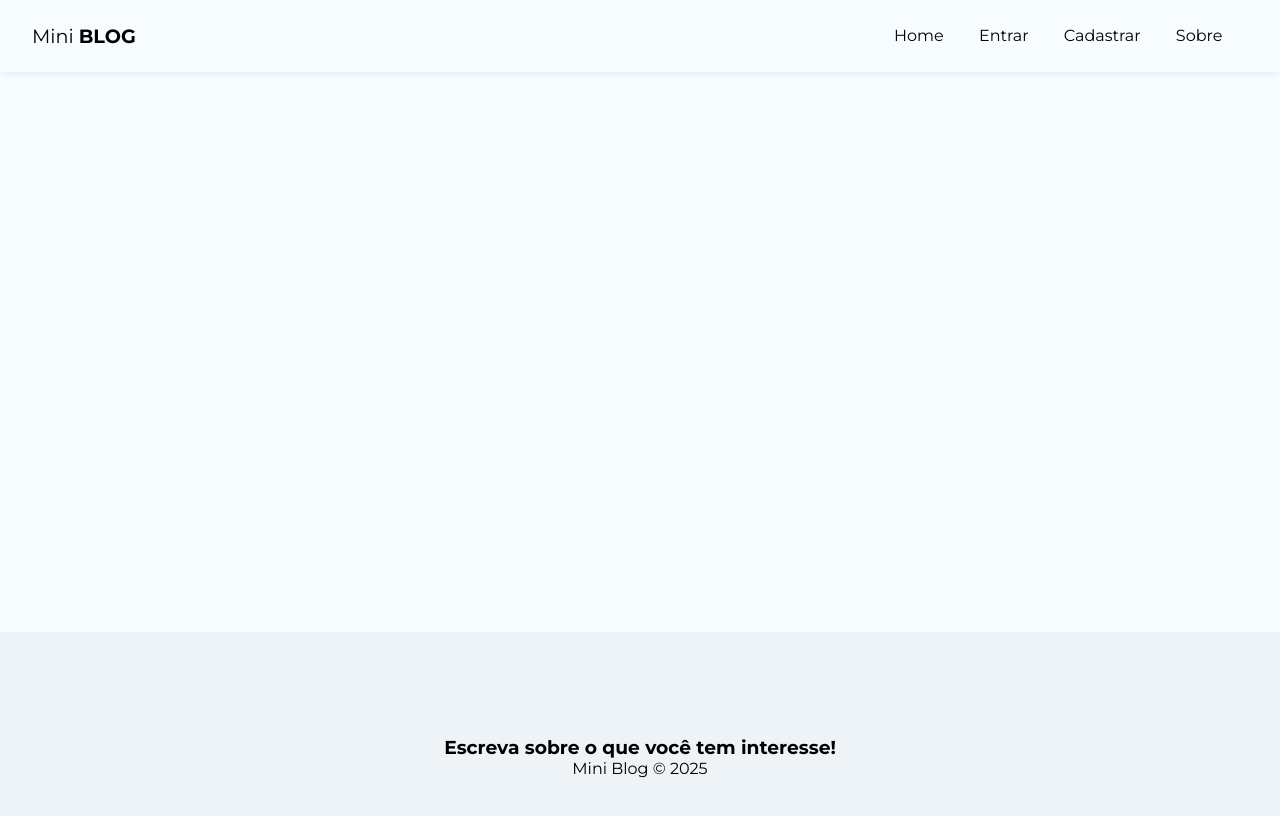
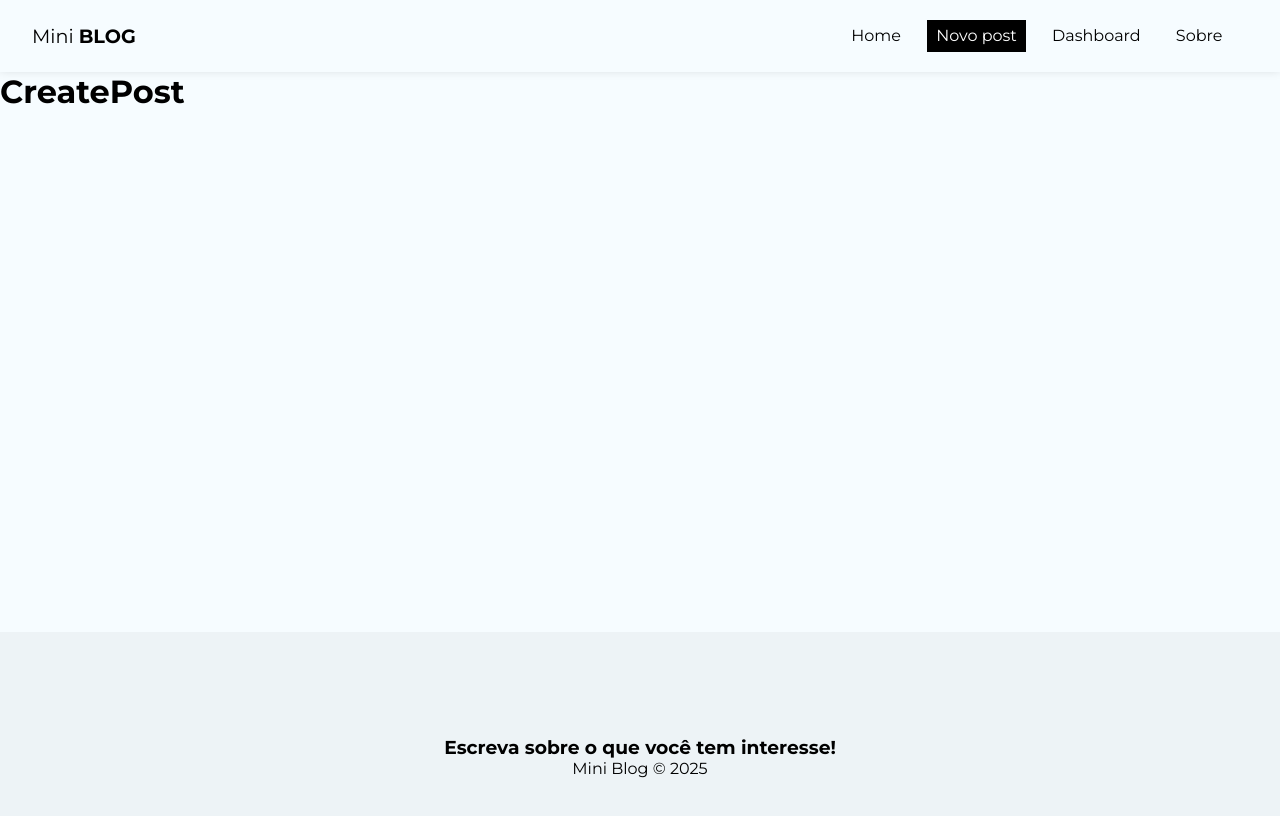
Before and after one commit to Vinicius-b-oliveira/Mini-Blog, a React (Vite) app: page /posts/create in a window 1280 px wide. Shown: the top 816 px of the page. Built offline with nearby package versions, Linux system fonts and the light colour scheme; no server answers; sample sign-in values are in the browser's storage.

Commit message:
Implementando rotas privadas

```diff
--- a/eslint.config.js
+++ b/eslint.config.js
@@ -29,10 +29,7 @@
             ...react.configs["jsx-runtime"].rules,
             ...reactHooks.configs.recommended.rules,
             "react/jsx-no-target-blank": "off",
-            "react-refresh/only-export-components": [
-                "warn",
-                { allowConstantExport: true },
-            ],
+            "react-refresh/only-export-components": ["warn", { allowConstantExport: true }],
             "react/prop-types": "off",
         },
     },
--- a/src/App.jsx
+++ b/src/App.jsx
@@ -16,6 +16,8 @@
 import About from "./pages/About";
 import Login from "./pages/Login";
 import Register from "./pages/Register";
+import CreatePost from "./pages/CreatePost";
+import Dashboard from "./pages/Dashboard";
 
 // Context
 import { AuthProvider } from "./contexts/AuthProvider.jsx";
@@ -45,8 +47,22 @@
                         <Routes>
                             <Route path="/" element={<Home />} />
                             <Route path="/about" element={<About />} />
-                            <Route path="/login" element={<Login />} />
-                            <Route path="/register" element={<Register />} />
+                            <Route
+                                path="/login"
+                                element={!user ? <Login /> : <Navigate to="/" />}
+                            />
+                            <Route
+                                path="/register"
+                                element={!user ? <Register /> : <Navigate to="/" />}
+                            />
+                            <Route
+                                path="/posts/create"
+                                element={user ? <CreatePost /> : <Navigate to="/login" />}
+                            />
+                            <Route
+                                path="/dashboard"
+                                element={user ? <Dashboard /> : <Navigate to="/login" />}
+                            />
                         </Routes>
                     </div>
                     <Footer />
--- a/src/components/Navbar/index.jsx
+++ b/src/components/Navbar/index.jsx
@@ -1,9 +1,13 @@
+import { Link, NavLink } from "react-router-dom";
+import { useAuthentication } from "../../hooks/useAuthentication";
+import { useAuthValue } from "../../contexts/AuthProvider";
+
 // CSS
 import styles from "./Navbar.module.css";
 
-import { Link, NavLink } from "react-router-dom";
+const Navbar = () => {
+    const { user } = useAuthValue();
 
-const Navbar = () => {
     return (
         <nav className={styles.navbar}>
             <Link to="/" className={styles.brand}>
@@ -13,12 +17,26 @@
                 <li>
                     <NavLink to="/">Home</NavLink>
                 </li>
+                {!user && (
+                    <>
                         <li>
                             <NavLink to="/login">Entrar</NavLink>
                         </li>
                         <li>
                             <NavLink to="/register">Cadastrar</NavLink>
                         </li>
+                    </>
+                )}
+                {user && (
+                    <>
+                        <li>
+                            <NavLink to="/posts/create">Novo post</NavLink>
+                        </li>
+                        <li>
+                            <NavLink to="/dashboard">Dashboard</NavLink>
+                        </li>
+                    </>
+                )}
                 <li>
                     <NavLink to="/about">Sobre</NavLink>
                 </li>
--- a/src/contexts/AuthContext.js
+++ /dev/null
@@ -1,3 +0,0 @@
-import { createContext } from "react";
-
-export const AuthContext = createContext();
--- a/src/contexts/AuthProvider.jsx
+++ b/src/contexts/AuthProvider.jsx
@@ -1,7 +1,12 @@
-import { AuthContext } from "./AuthContext";
+import { createContext } from "react";
+import { useContext } from "react";
+
+export const AuthContext = createContext();
 
 export const AuthProvider = ({ children, value }) => {
-    return (
-        <AuthContext.Provider value={value}>{children}</AuthContext.Provider>
-    );
+    return <AuthContext.Provider value={value}>{children}</AuthContext.Provider>;
 };
+
+export const useAuthValue = () => {
+    return useContext(AuthContext);
+};
--- a/src/hooks/useAuthContext.js
+++ /dev/null
@@ -1,6 +0,0 @@
-import { useContext } from "react";
-import { AuthContext } from "../contexts/AuthContext";
-
-export const useAuthValue = () => {
-    return useContext(AuthContext);
-};
--- /dev/null
+++ b/src/pages/CreatePost/index.jsx
@@ -0,0 +1,11 @@
+import styles from "./CreatePost.module.css";
+
+const CreatePost = () => {
+    return (
+        <div>
+            <h1>CreatePost</h1>
+        </div>
+    );
+};
+
+export default CreatePost;
--- /dev/null
+++ b/src/pages/Dashboard/index.jsx
@@ -0,0 +1,11 @@
+import styles from "./Dashboard.module.css";
+
+const Dashboard = () => {
+    return (
+        <div>
+            <h1>Dashboard</h1>
+        </div>
+    );
+};
+
+export default Dashboard;
```
Also changed, not shown: src/hooks/useAuthentication.js (+3 -9 lines), .prettierrc.json, src/pages/CreatePost/CreatePost.module.css (added), src/pages/Dashboard/Dashboard.module.css (added). Lines whose indentation alone changed are shown as unchanged.
